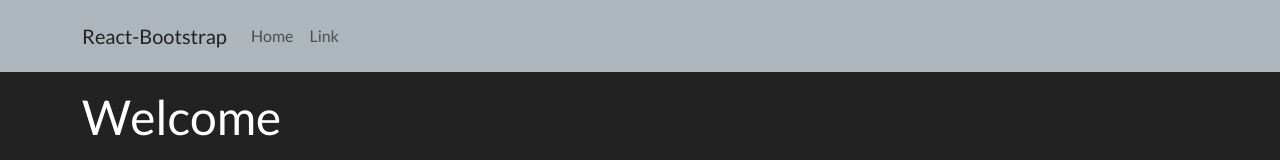
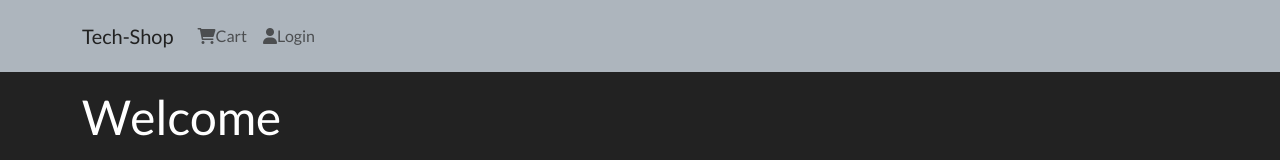
Before and after one commit to rigole/Tech-shop, a React (Create React App) app in the folder frontend/: page / in a window 1280 px wide. Shown: the top 160 px of the page. Built offline with nearby package versions, Linux system fonts and the light colour scheme.

Commit message:
setting the NavBar 2

```diff
--- a/frontend/public/index.html
+++ b/frontend/public/index.html
@@ -15,6 +15,7 @@
       user's mobile device or desktop. See https://developers.google.com/web/fundamentals/web-app-manifest/
     -->
     <link rel="manifest" href="%PUBLIC_URL%/manifest.json" />
+    <link rel="stylesheet" href="https://cdnjs.cloudflare.com/ajax/libs/font-awesome/6.1.1/css/all.min.css" integrity="sha512-KfkfwYDsLkIlwQp6LFnl8zNdLGxu9YAA1QvwINks4PhcElQSvqcyVLLD9aMhXd13uQjoXtEKNosOWaZqXgel0g==" crossorigin="anonymous" referrerpolicy="no-referrer" />
     <!--
       Notice the use of %PUBLIC_URL% in the tags above.
       It will be replaced with the URL of the `public` folder during the build.
--- a/frontend/src/components/Header.js
+++ b/frontend/src/components/Header.js
@@ -4,14 +4,14 @@
 function Header() {
     return (
         <header>
-            <Navbar bg="light" expand="lg">
+            <Navbar bg="light" variant="light" expand="lg" collapseOnSelect>
                 <Container>
-                    <Navbar.Brand href="#home">React-Bootstrap</Navbar.Brand>
+                    <Navbar.Brand href="/">Tech-Shop</Navbar.Brand>
                     <Navbar.Toggle aria-controls="basic-navbar-nav" />
                     <Navbar.Collapse id="basic-navbar-nav">
-                        <Nav className="me-auto">
-                            <Nav.Link href="#home">Home</Nav.Link>
-                            <Nav.Link href="#link">Link</Nav.Link>
+                        <Nav className="me-auto" >
+                            <Nav.Link href="/cart"><i className="fas fa-shopping-cart"></i>Cart</Nav.Link>
+                            <Nav.Link href="/login"><i className="fas fa-user"></i>Login</Nav.Link>
                         </Nav>
                     </Navbar.Collapse>
                 </Container>
```
